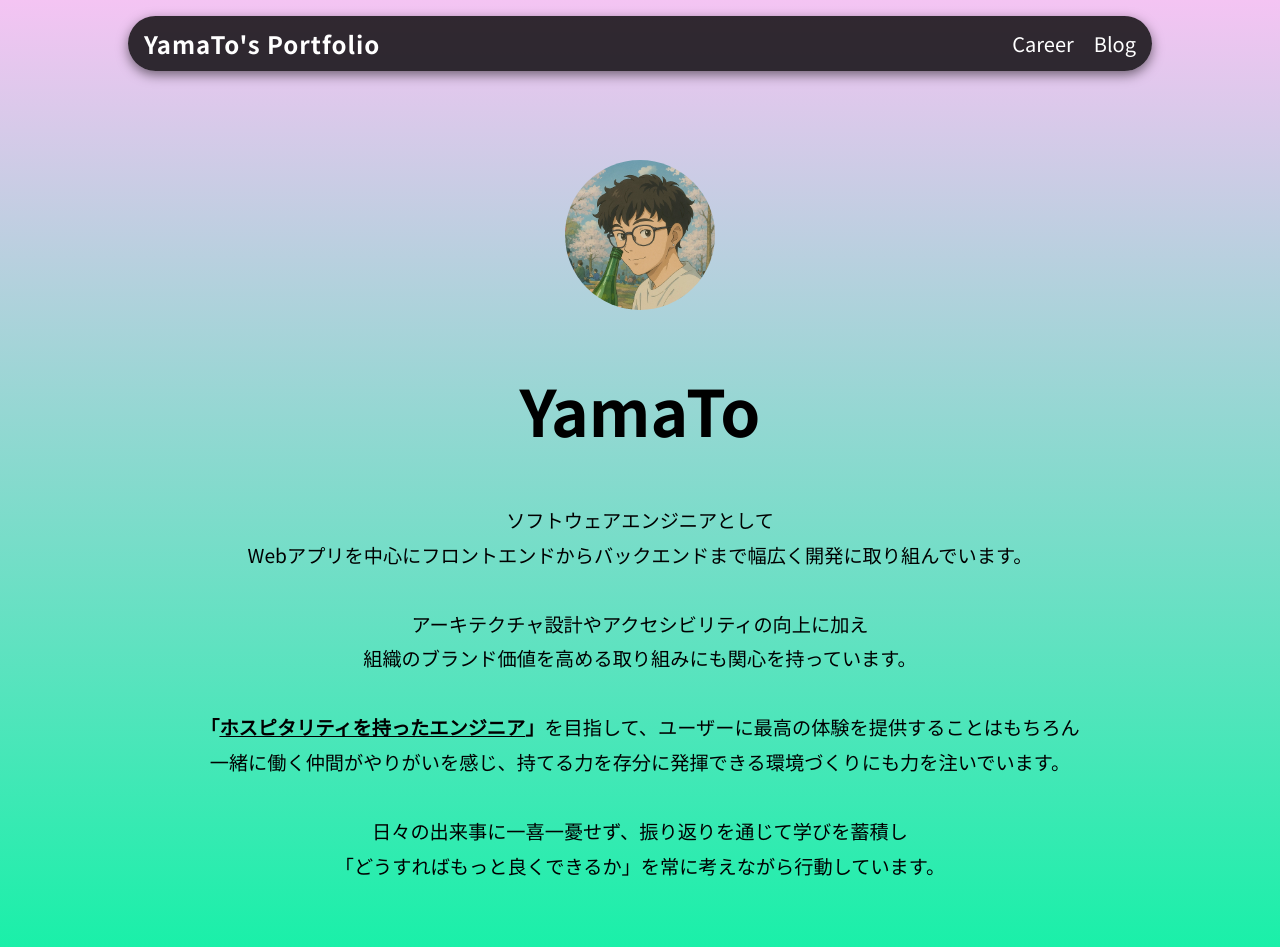
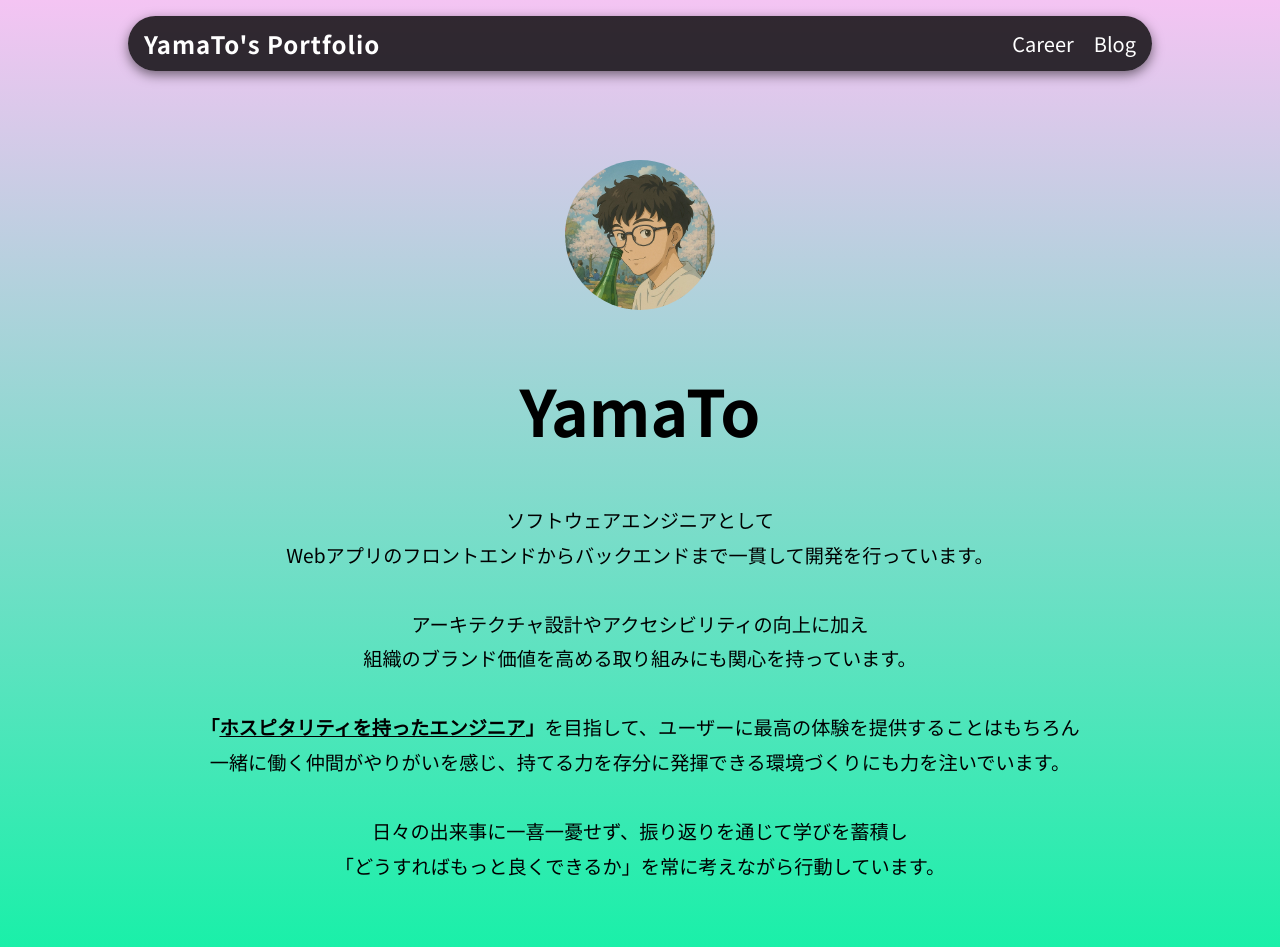
Before and after one commit to Akito-0413/yamato-portfolio, a Next.js app: page / in a window 1280 px wide. Shown: the top 947 px of the page. Built offline with nearby package versions, Linux system fonts and the light colour scheme.

Commit message:
文言の意味が適切に通るように修正

```diff
--- a/src/components/profile/Profile.tsx
+++ b/src/components/profile/Profile.tsx
@@ -15,7 +15,7 @@ export default function Profile() {
       <div className={styles.profileDescription}>
         ソフトウェアエンジニアとして
         <br />
-        Webアプリを中心にフロントエンドからバックエンドまで幅広く開発に取り組んでいます。
+        Webアプリのフロントエンドからバックエンドまで一貫して開発を行っています。
         <br />
         <br />
         アーキテクチャ設計やアクセシビリティの向上に加え
```
